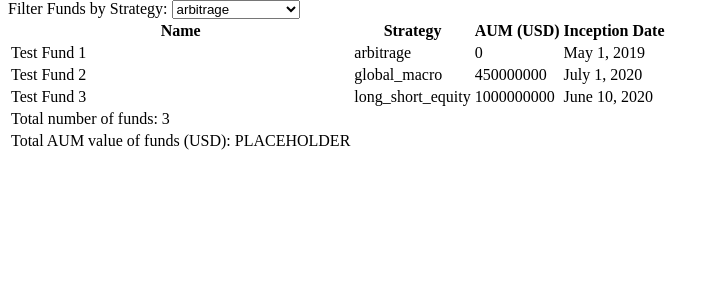
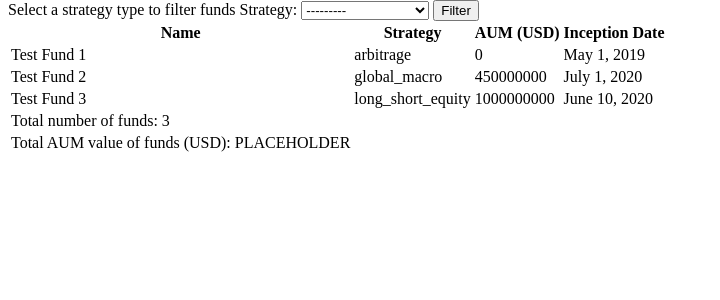
Before and after one commit to Edgefolio/junior-django-task-kelven, a Django app: page /view_funds in a window 1280 px wide. Shown: the part 135-435 px from the top of the page, without its empty margins (0-720 px from the left). Run offline with Django 4.2, Linux system fonts and the light colour scheme; data comes from the database, SQL or seed files in the repository.

Commit message:
Adds filter to enable filtering by strategy

```diff
--- a/fund_view/settings.py
+++ b/fund_view/settings.py
@@ -37,6 +37,11 @@ INSTALLED_APPS = [
     'django.contrib.sessions',
     'django.contrib.messages',
     'django.contrib.staticfiles',
+
+    # additional django apps
+    'django_filters',
+
+    # site app
     'funds'
 ]
 
--- /dev/null
+++ b/funds/filters.py
@@ -0,0 +1,7 @@
+import django_filters
+from .models import Fund
+
+class FundFilter(django_filters.FilterSet):
+    class Meta:
+        model = Fund
+        fields = ['strategy']
--- a/funds/templates/funds/funds.html
+++ b/funds/templates/funds/funds.html
@@ -17,14 +17,11 @@
 
         <!--Filter by Strategy -->
         <form method="GET" action="{% url 'view_funds' %}">
-            <label for="strategy_list">Filter Funds by Strategy:</label>
-            <select name="strategy_filter" id="strategy_list">
+            <label>Select a strategy type to filter funds</label>
+            {{ filter.form }}
+            <button type="submit">Filter</button>
+        </form>
 
-                {% for fund in funds %}
-                <option value="{{ fund.strategy }}">{{ fund.strategy }}</option>
-                {% endfor %}
-            </select>
-        </form>
 
         <!-- Funds Table -->
 
@@ -70,7 +67,6 @@
 
         </table>
 
-
     </main>
 
 </body>
--- a/funds/views.py
+++ b/funds/views.py
@@ -1,6 +1,7 @@
 from django.shortcuts import render
 from django.db.models import Q
 from .models import Fund
+from .filters import FundFilter
 
 
 def home(request):
@@ -11,20 +12,15 @@ def view_funds(request):
     """ View to display all funds """
     funds = Fund.objects.all()
     funds_num = Fund.objects.all().count()
-    strat_filter = None
 
     """filter data by strategy"""
-    if 'strategy_filter' in request.GET:
-        strat_filter = request.GET['strategy_filter']
-        filtered = Q(strategy__icontains=query)
-        funds = funds.filter(filtered)
+    filter = FundFilter(request.GET, queryset=funds)
+    funds = filter.qs
 
-        print("Form get requested")
 
     context = {
         'funds': funds,
         'funds_num': funds_num,
-        'filter': strat_filter
-
+        'filter': filter
     }
     return render(request, 'funds/funds.html', context)
--- a/requirements.txt
+++ b/requirements.txt
@@ -21,6 +21,7 @@ defusedxml==0.7.1
 dill==0.3.4
 distlib==0.3.4
 Django==4.0.4
+django-filter==21.1
 docutils==0.18.1
 entrypoints==0.4
 executing==0.8.3
```
Also changed, not shown: README.md.
